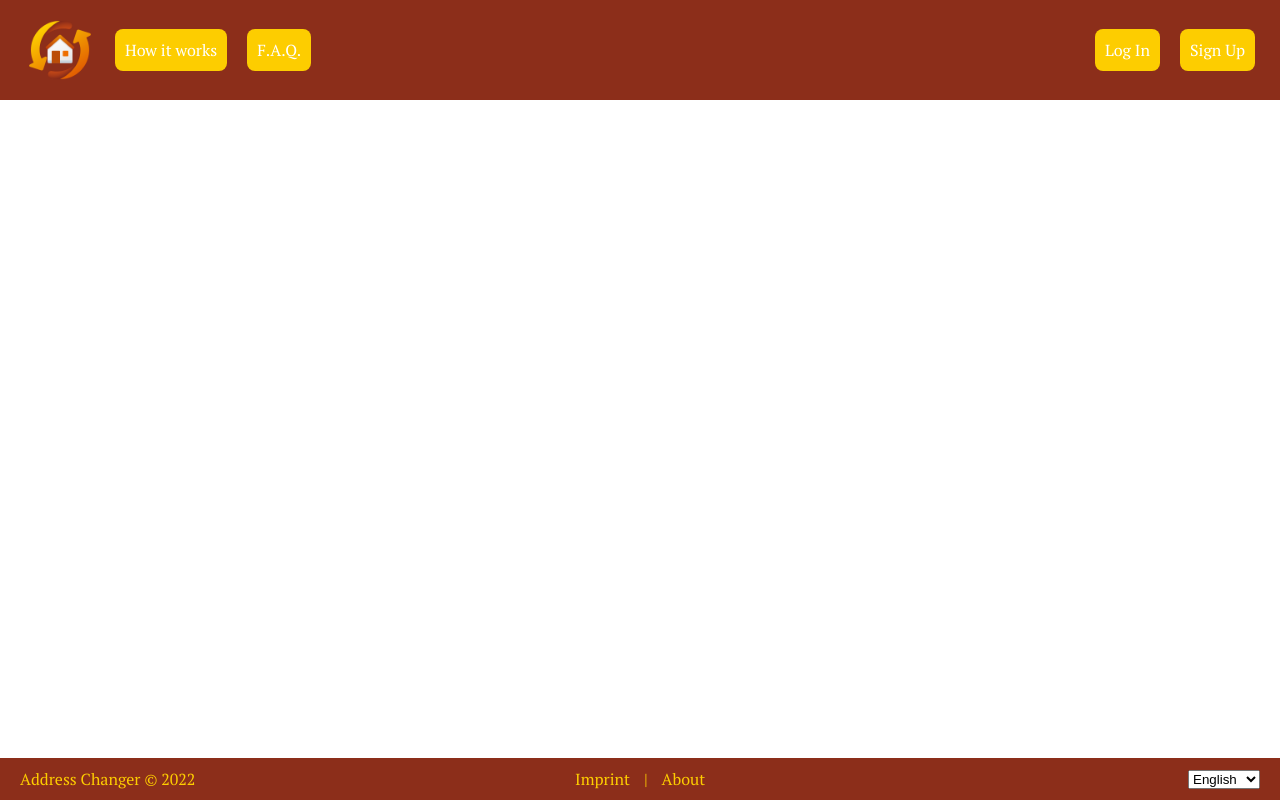
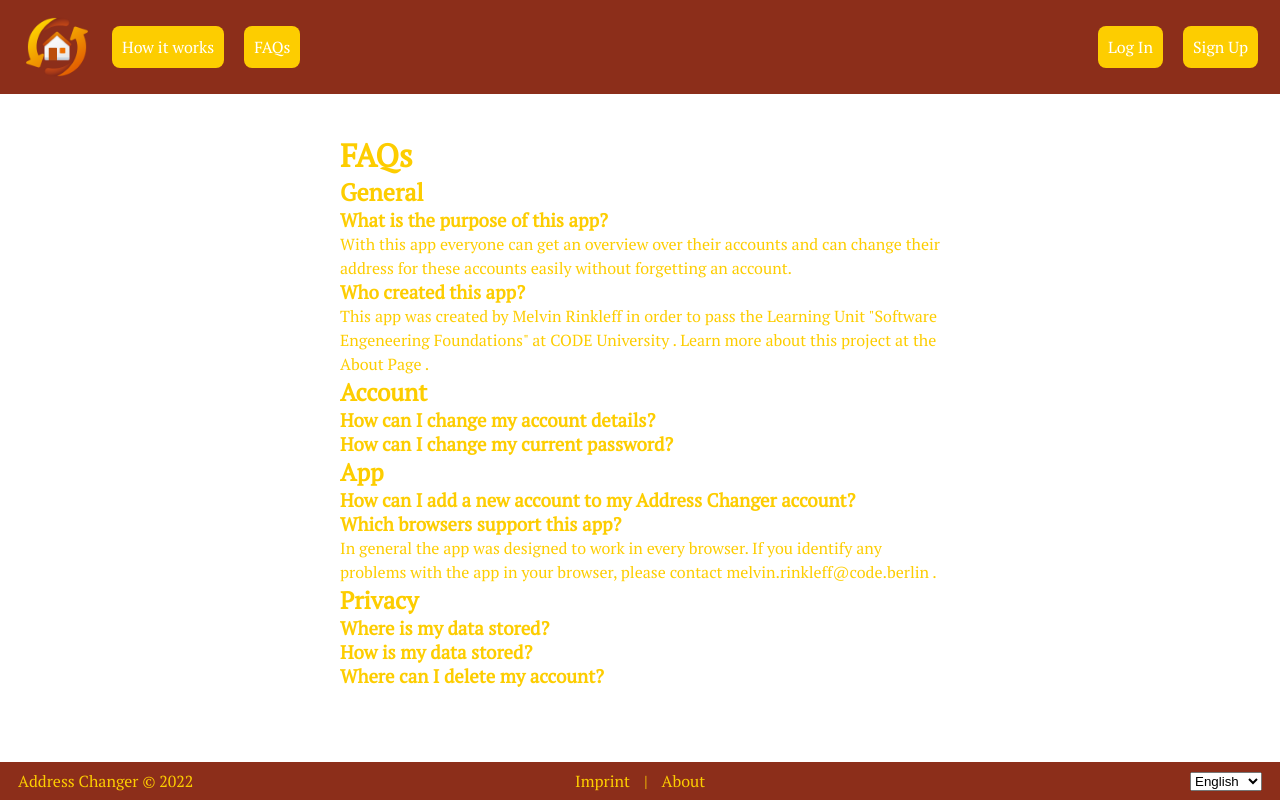
Before and after one commit to Melvin2306/id_19_responsive_design, a Flask app: template app/templates/simple_pages/faq.html in a window 1280 px wide. Run offline with Flask 2, Linux system fonts and the light colour scheme; the template is opened without the code that fills it, so the values that code supplies are empty; parts of the project's set-up code (start-up, migrations or seed data) failed here and were passed over.

Commit message:
upgrades people upgrades

```diff
--- a/app/static/css/base.css
+++ b/app/static/css/base.css
@@ -105,7 +105,7 @@ nav {
     align-items: center;
     justify-content:flex-start;
     height: inherit;
-    padding: 15px 15px;
+    padding: 12px 12px;
 }
 
 nav > * {
@@ -148,7 +148,7 @@ footer {
     align-items: center;
     justify-content: center;
 
-    padding: 10px;
+    padding: 8px;
 
     background-color: var(--clr-primary);
 }
--- a/app/templates/base.html
+++ b/app/templates/base.html
@@ -30,7 +30,7 @@
                         How it works
                     </a>
                     <a class ="button" href="/faq">
-                        F.A.Q.
+                        FAQs
                     </a>
                     <div id="placeholder"></div>
                     {% if current_user.is_authenticated %}
@@ -57,11 +57,11 @@
             <footer>
                 <div class="footerElement" id="info">
                     <a class="link" href="{{ url_for('simple_pages.root') }}">
-                    Address Changer
-                    ©
-                    <script>
-                        document.write( new Date().getFullYear() );
-                    </script>
+                        Address Changer
+                        ©
+                        <script>
+                            document.write( new Date().getFullYear() );
+                        </script>
                     </a>
                 </div>
 
--- a/app/templates/simple_pages/faq.html
+++ b/app/templates/simple_pages/faq.html
@@ -1,6 +1,6 @@
 {% extends 'base.html' %}
 
-{% block title %}F.A.Q.{% endblock %}
+{% block title %}FAQs{% endblock %}
 
 {% block csslink %}
 <link rel="stylesheet" href="faq.css" type="text/css">
@@ -8,5 +8,111 @@
 
 {% block main %}
 
+<h1>
+    FAQs
+</h1>
+
+<h2>
+    General
+</h2>
+
+<h3>
+    What is the purpose of this app?
+</h3>
+
+<p>
+    With this app everyone can get an overview over their accounts and can change their address for these accounts easily without forgetting an account.
+</p>
+
+<h3>
+    Who created this app?
+</h3>
+
+<p>
+    This app was created by
+    <a class="link" href="https://www.linkedin.com/in/melvin-rinkleff/">
+        Melvin Rinkleff</a>
+    in order to pass the Learning Unit "Software Engeneering Foundations" at
+    <a class="link" href="https://code.berlin">
+        CODE University</a>
+    .
+    Learn more about this project at the
+    <a id="about" class="link" href="{{ url_for('simple_pages.about') }}">
+        About Page
+    </a>
+    .
+</p>
+
+<h2>
+    Account
+</h2>
+
+<h3>
+    How can I change my account details?
+</h3>
+
+<p>
+
+</p>
+
+<h3>
+    How can I change my current password?
+</h3>
+
+<p>
+
+</p>
+
+<h2>
+    App
+</h2>
+
+<h3>
+    How can I add a new account to my Address Changer account?
+</h3>
+
+<p>
+
+</p>
+
+<h3>
+    Which browsers support this app?
+</h3>
+
+<p>
+    In general the app was designed to work in every browser. If you identify any problems with the app in your browser, please contact
+    <a class="link" href="mailto:melvin.rinkleff@code.berlin">
+        melvin.rinkleff@code.berlin
+    </a>
+    .
+</p>
+
+<h2>
+    Privacy
+</h2>
+
+<h3>
+    Where is my data stored?
+</h3>
+
+<p>
+
+</p>
+
+<h3>
+    How is my data stored?
+</h3>
+
+<p>
+
+</p>
+
+<h3>
+    Where can I delete my account?
+</h3>
+
+<p>
+
+</p>
 
 {% endblock %}
--- a/app/templates/simple_pages/how_it_works.html
+++ b/app/templates/simple_pages/how_it_works.html
@@ -9,4 +9,5 @@
 {% block main %}
 
 
+
 {% endblock %}
```
Also changed, not shown: app/templates/simple_pages/about.html (+6 -3 lines).
